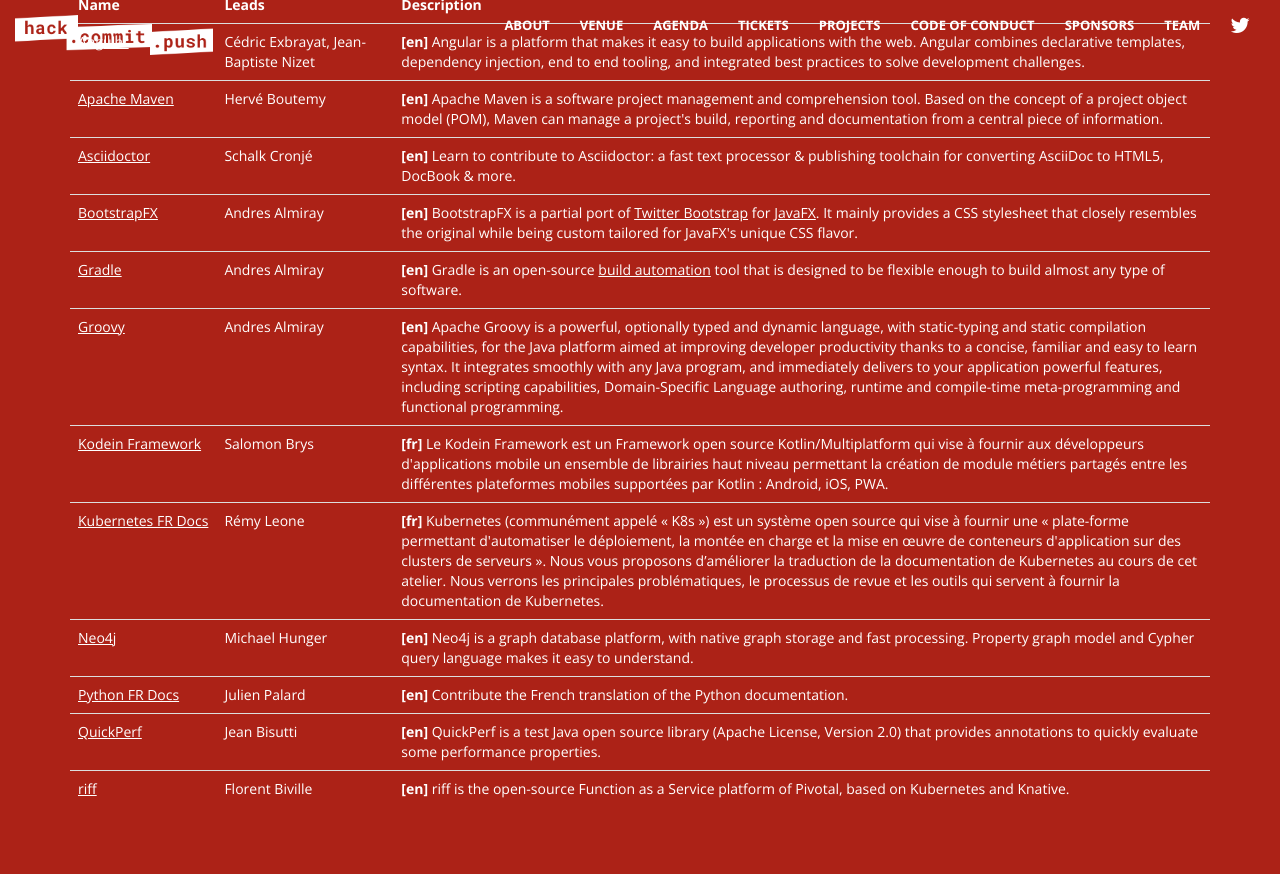
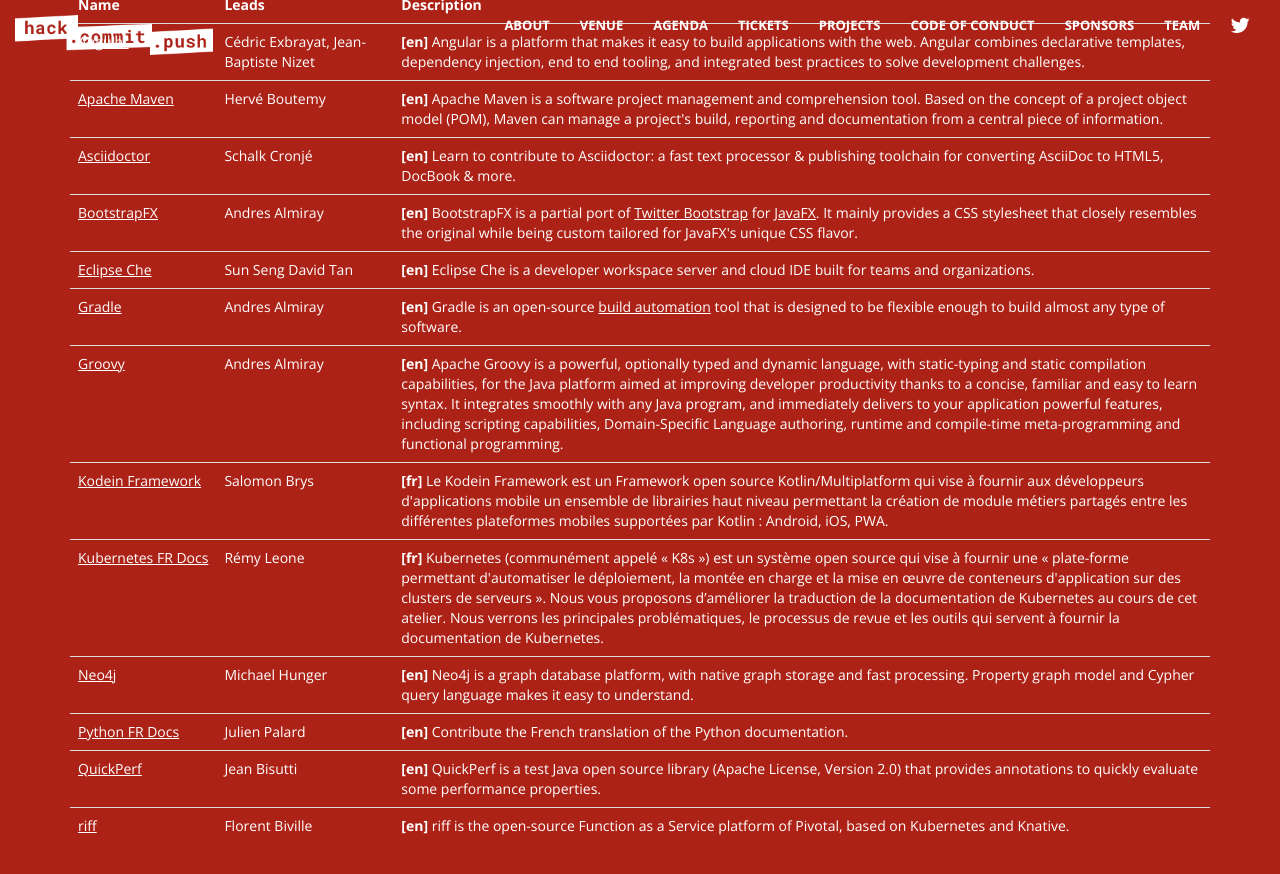
Before and after one commit to hackergarten/Paris2019, a Jekyll site: the page built from index.html, in a window 1280 px wide and 900 px high, scrolled down 5217 px. Shown: the top 874 px of the window. Built offline with Jekyll 4.4.1, drawn with Linux system fonts in a browser that asks for light colours.

Commit message:
Add Eclipse Che

```diff
--- a/_data/projects.yml
+++ b/_data/projects.yml
@@ -90,3 +90,10 @@
   leads:
     - name: Cédric Exbrayat
     - name: Jean-Baptiste Nizet
+- name: Eclipse Che
+  url: https://www.eclipse.org/che/
+  description:
+    en: |
+      Eclipse Che is a developer workspace server and cloud IDE built for teams and organizations.
+  leads:
+    - name: Sun Seng David Tan
```
